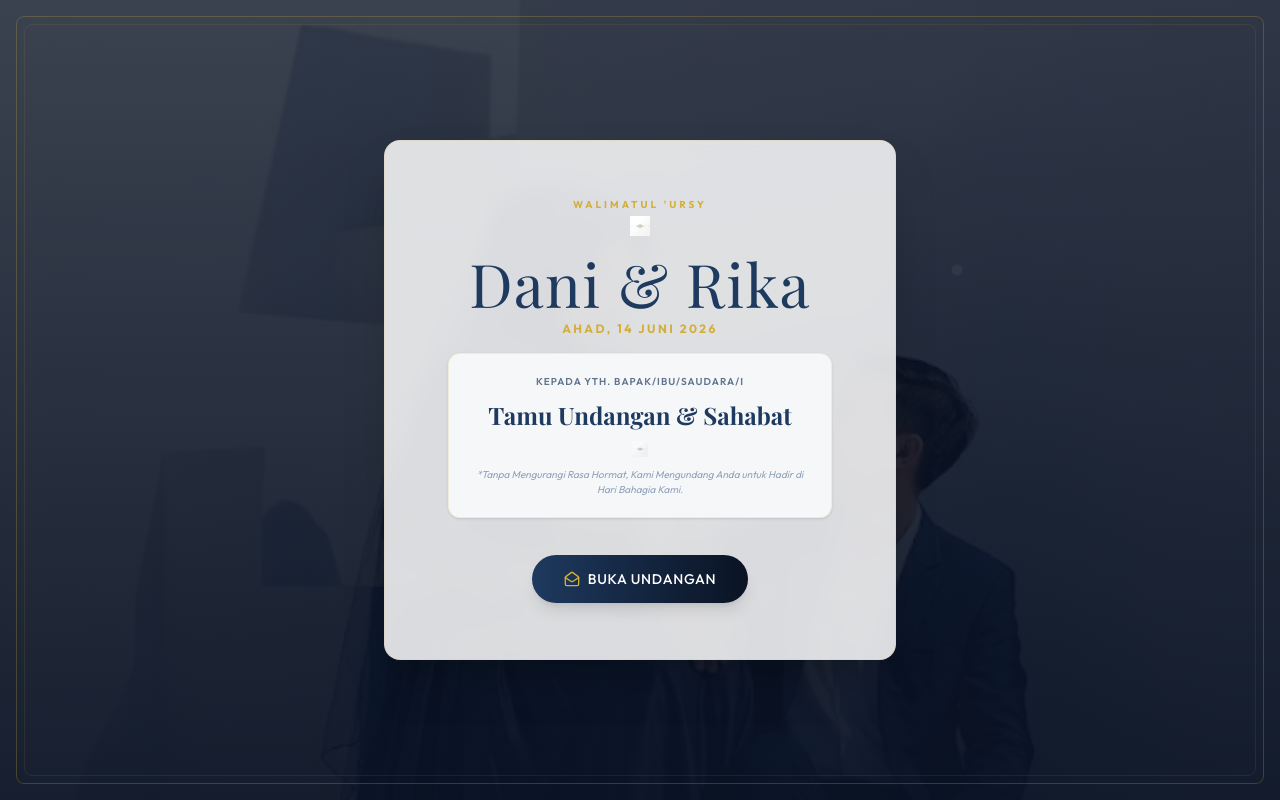
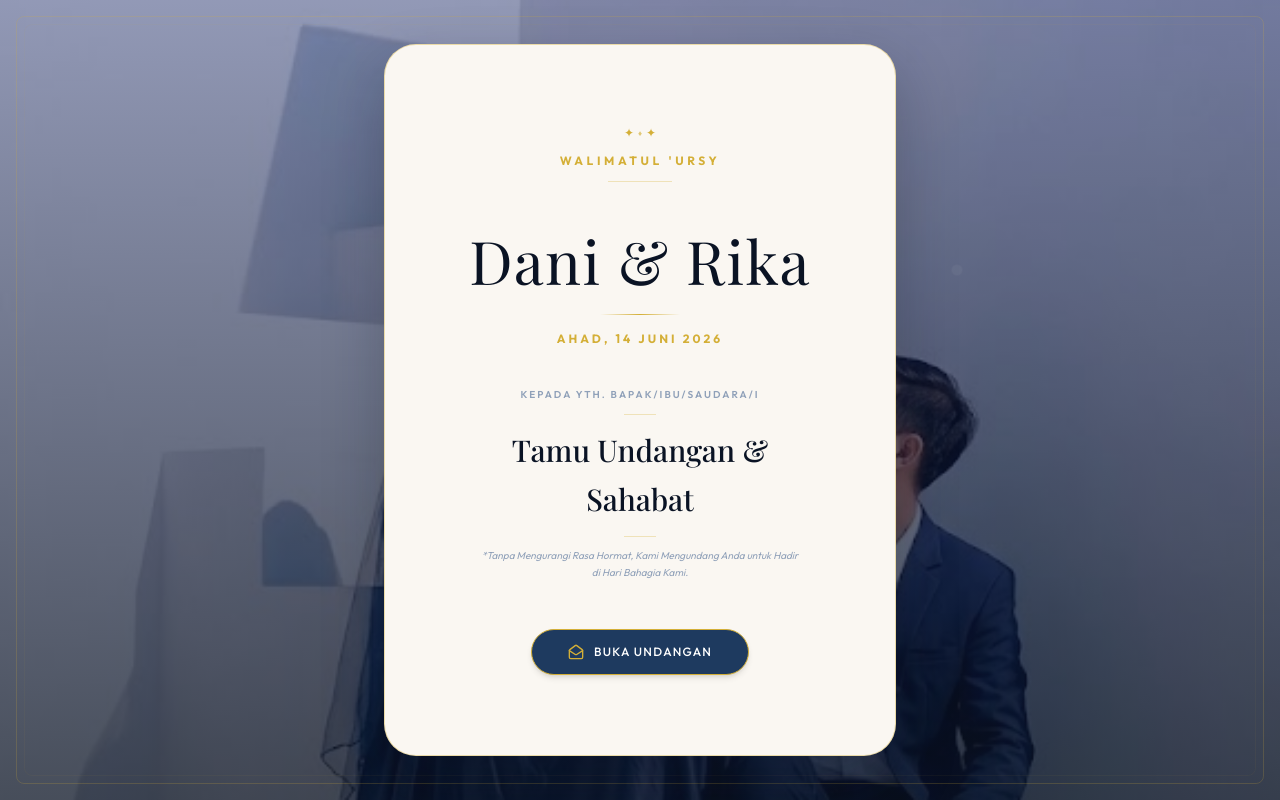
Before and after one commit to dafbeatx/Wedding-Rika-dan-Dani, a Next.js app: page / in a window 1280 px wide. Built offline with nearby package versions, Linux system fonts and the light colour scheme; a web font is replaced by a local one.

Commit message:
feat: redesign Layer 1 cover page to luxury cream card aesthetic

```diff
--- a/components/invitation-cover.tsx
+++ b/components/invitation-cover.tsx
@@ -3,7 +3,6 @@
 import React, { useState } from 'react';
 import { useRouter } from 'next/navigation';
 import { MailOpen } from 'lucide-react';
-import Image from 'next/image';
 import confetti from 'canvas-confetti';
 
 interface InvitationCoverProps {
@@ -58,14 +57,14 @@ export default function InvitationCover({ guestName, slug }: InvitationCoverProp
         isOpening ? 'opacity-0 scale-105 pointer-events-none' : 'opacity-100 scale-100'
       }`}
       style={{
-        backgroundImage: `linear-gradient(to bottom, rgba(10, 19, 36, 0.8), rgba(10, 19, 36, 0.95)), url('/gallery/gallery1.jpg')`,
+        backgroundImage: `linear-gradient(to bottom, rgba(15, 30, 95, 0.45) 0%, rgba(10, 19, 36, 0.75) 100%), url('/gallery/gallery1.jpg')`,
         backgroundSize: 'cover',
         backgroundPosition: 'center',
       }}
     >
       {/* Animated Glowing Gold Border and Accent Elements */}
-      <div className="absolute inset-4 border border-gold-accent/25 pointer-events-none rounded-lg z-10" />
-      <div className="absolute inset-6 border border-gold-accent/10 pointer-events-none rounded-lg z-10 animate-pulse-slow" />
+      <div className="absolute inset-4 border border-gold-accent/20 pointer-events-none rounded-lg z-10" />
+      <div className="absolute inset-6 border border-gold-accent/5 pointer-events-none rounded-lg z-10 animate-pulse-slow" />
 
       {/* Floating Sparkles in the background */}
       <div className="absolute inset-0 pointer-events-none overflow-hidden opacity-30">
@@ -75,70 +74,71 @@ export default function InvitationCover({ guestName, slug }: InvitationCoverProp
         <div className="absolute w-1 h-1 bg-white rounded-full bottom-1/3 left-1/5 animate-ping" style={{ animationDuration: '6s' }} />
       </div>
 
-      {/* Content Card */}
-      <div className="relative w-full max-w-lg px-8 py-14 mx-4 text-center glass-white rounded-2xl shadow-2xl flex flex-col items-center justify-between min-h-[520px] z-20 animate-fade-in-up border-4 border-double border-gold-accent/40">
+      {/* Content Card (Cream / Off-white, Gold Border, Soft Deep Shadow) */}
+      <div
+        className="relative w-full max-w-lg mx-4 px-8 py-16 md:px-12 md:py-20 text-center bg-[#FAF7F2] rounded-[2rem] shadow-[0_25px_60px_rgba(10,19,36,0.25)] border border-gold-accent/40 flex flex-col items-center justify-between min-h-[550px] z-20 animate-fade-in-up"
+      >
 
-        {/* Top Header */}
-        <div className="space-y-1 relative z-10">
-          <p className="text-[10px] uppercase tracking-[0.3em] text-gold-accent font-bold">
+        {/* Top Header Section (Walimatul 'Ursy with Diamond Ornament) */}
+        <div className="space-y-3 relative z-10">
+          <div className="flex items-center justify-center gap-1">
+            <span className="text-gold-accent text-xs">✦</span>
+            <span className="text-gold-accent text-[8px] opacity-65">♦</span>
+            <span className="text-gold-accent text-xs">✦</span>
+          </div>
+          <p className="text-[10px] md:text-xs uppercase tracking-[0.3em] text-gold-accent font-bold">
             Walimatul 'Ursy
           </p>
-          <div className="relative w-28 h-5 mx-auto mix-blend-multiply">
-            <Image
-              src="/decor/divider.png"
-              alt="Divider"
-              fill
-              className="object-contain"
-              priority
-            />
-          </div>
+          <div className="w-16 h-[0.5px] bg-gold-accent/30 mx-auto" />
         </div>
 
-        {/* Main Names */}
-        <div className="my-3 space-y-2 relative z-10">
-          <h1 className="font-serif text-5xl md:text-6xl font-light text-navy-blue tracking-wide">
+        {/* Main Names with Decorative Gold Lines */}
+        <div className="my-6 space-y-4 relative z-10 w-full">
+          <div className="w-20 h-[0.5px] bg-gradient-to-r from-transparent via-gold-accent to-transparent mx-auto" />
+
+          <h1 className="font-serif text-5xl md:text-6xl font-light text-navy-dark tracking-wide py-2">
             Dani & Rika
           </h1>
-          <p className="font-sans text-xs tracking-[0.2em] text-gold-accent font-bold">
+
+          <div className="w-20 h-[0.5px] bg-gradient-to-r from-transparent via-gold-accent to-transparent mx-auto" />
+
+          <p className="font-sans text-[10px] md:text-xs tracking-[0.25em] text-gold-accent font-bold uppercase mt-2">
             AHAD, 14 JUNI 2026
           </p>
         </div>
 
-        {/* Guest Greeting Section */}
-        <div className="w-full max-w-sm px-6 py-5 rounded-xl bg-slate-50/90 border border-gold-accent/15 space-y-2.5 relative z-10 shadow-sm">
-          <p className="text-[10px] text-slate-500 uppercase tracking-widest font-semibold">
+        {/* Guest Greeting Section (Prominent Guest Name) */}
+        <div className="w-full max-w-sm py-4 space-y-3 relative z-10">
+          <p className="text-[10px] text-slate-400 uppercase tracking-[0.2em] font-semibold">
             Kepada Yth. Bapak/Ibu/Saudara/i
           </p>
-          <h2 className="font-serif text-xl md:text-2xl font-bold text-navy-blue px-2 line-clamp-2">
+          <div className="w-8 h-[0.5px] bg-gold-accent/30 mx-auto" />
+
+          <h2 className="font-serif text-2xl md:text-3xl font-medium text-navy-dark px-2 line-clamp-2 leading-relaxed">
             {guestName}
           </h2>
-          <div className="relative w-24 h-4 mx-auto mix-blend-multiply">
-            <Image
-              src="/decor/divider.png"
-              alt="Divider"
-              fill
-              className="object-contain"
-            />
-          </div>
-          <p className="text-[10px] text-slate-400 italic">
+
+          <div className="w-8 h-[0.5px] bg-gold-accent/30 mx-auto" />
+          <p className="text-[10px] text-slate-400 max-w-xs mx-auto leading-relaxed italic">
             *Tanpa Mengurangi Rasa Hormat, Kami Mengundang Anda untuk Hadir di Hari Bahagia Kami.
           </p>
         </div>
 
-        {/* Action Button */}
+        {/* Action Button (Navy Blue, Gold Border, Pill shape) */}
         <div className="mt-8 relative z-10">
           <button
             id="btn-open-invitation"
             onClick={handleOpenInvitation}
-            className="group relative flex items-center gap-2 px-8 py-3.5 bg-gradient-to-r from-navy-blue to-navy-dark hover:from-navy-dark hover:to-navy-blue text-white font-medium rounded-full shadow-lg hover:shadow-navy-blue/20 transition-all duration-300 hover:scale-105 active:scale-95 cursor-pointer font-sans text-sm uppercase tracking-wider overflow-hidden"
+            className="group relative flex items-center gap-2.5 px-9 py-3.5 bg-navy-blue hover:bg-navy-dark text-white font-medium rounded-full border border-gold-accent shadow-md hover:shadow-navy-blue/20 transition-all duration-300 hover:scale-105 active:scale-95 cursor-pointer font-sans text-xs uppercase tracking-widest overflow-hidden"
           >
-            {/* Pulsing ring overlay */}
-            <span className="absolute inset-0 rounded-full border border-navy-blue animate-ping opacity-75 group-hover:hidden" />
+            {/* Pulsing gold-colored ring overlay */}
+            <span className="absolute inset-0 rounded-full border border-gold-accent animate-ping opacity-60 group-hover:hidden" />
 
             <MailOpen className="w-4 h-4 transition-transform group-hover:rotate-12 text-gold-accent" />
             <span>Buka Undangan</span>
           </button>
         </div>
+
       </div>
     </div>
   );
```
